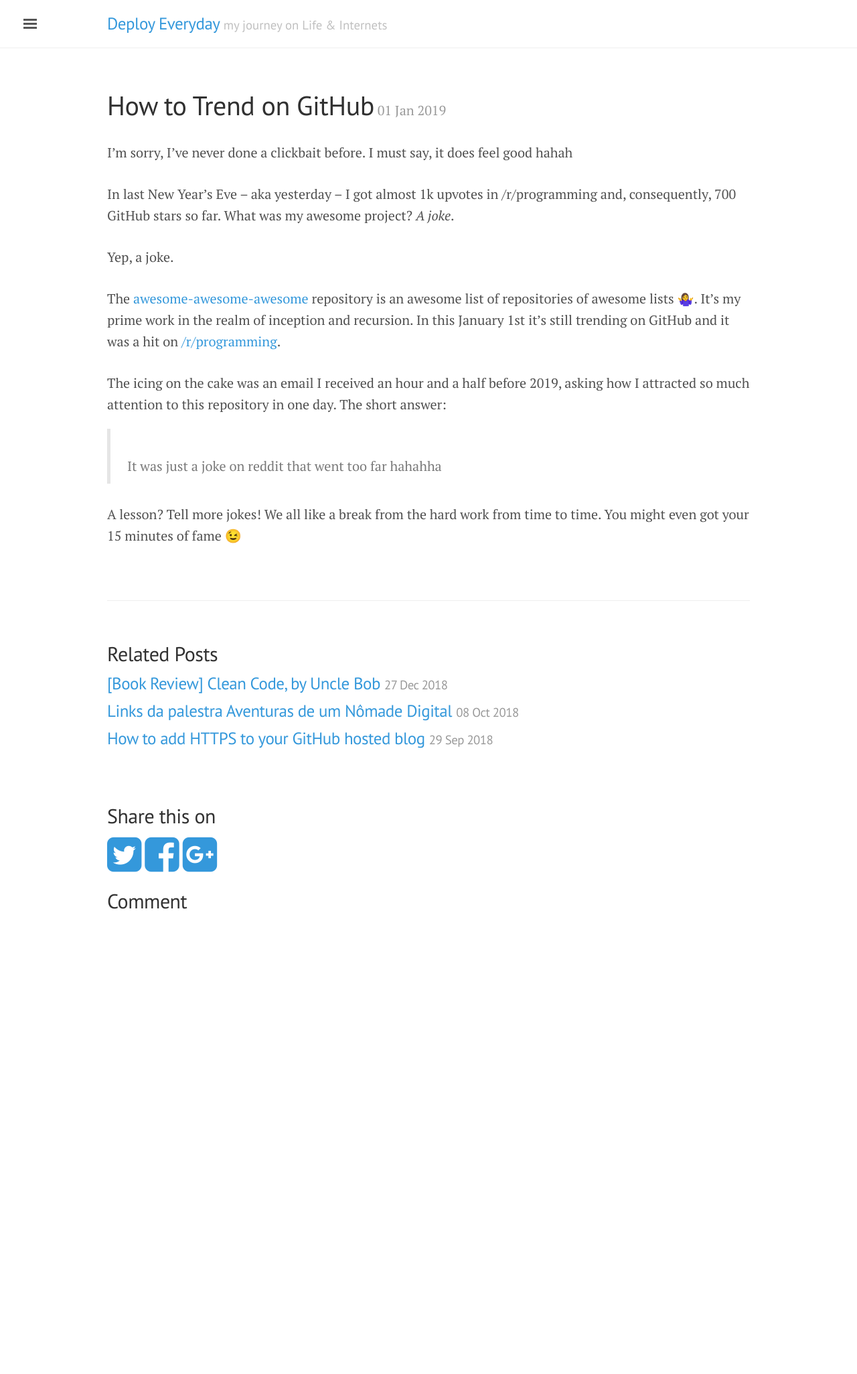
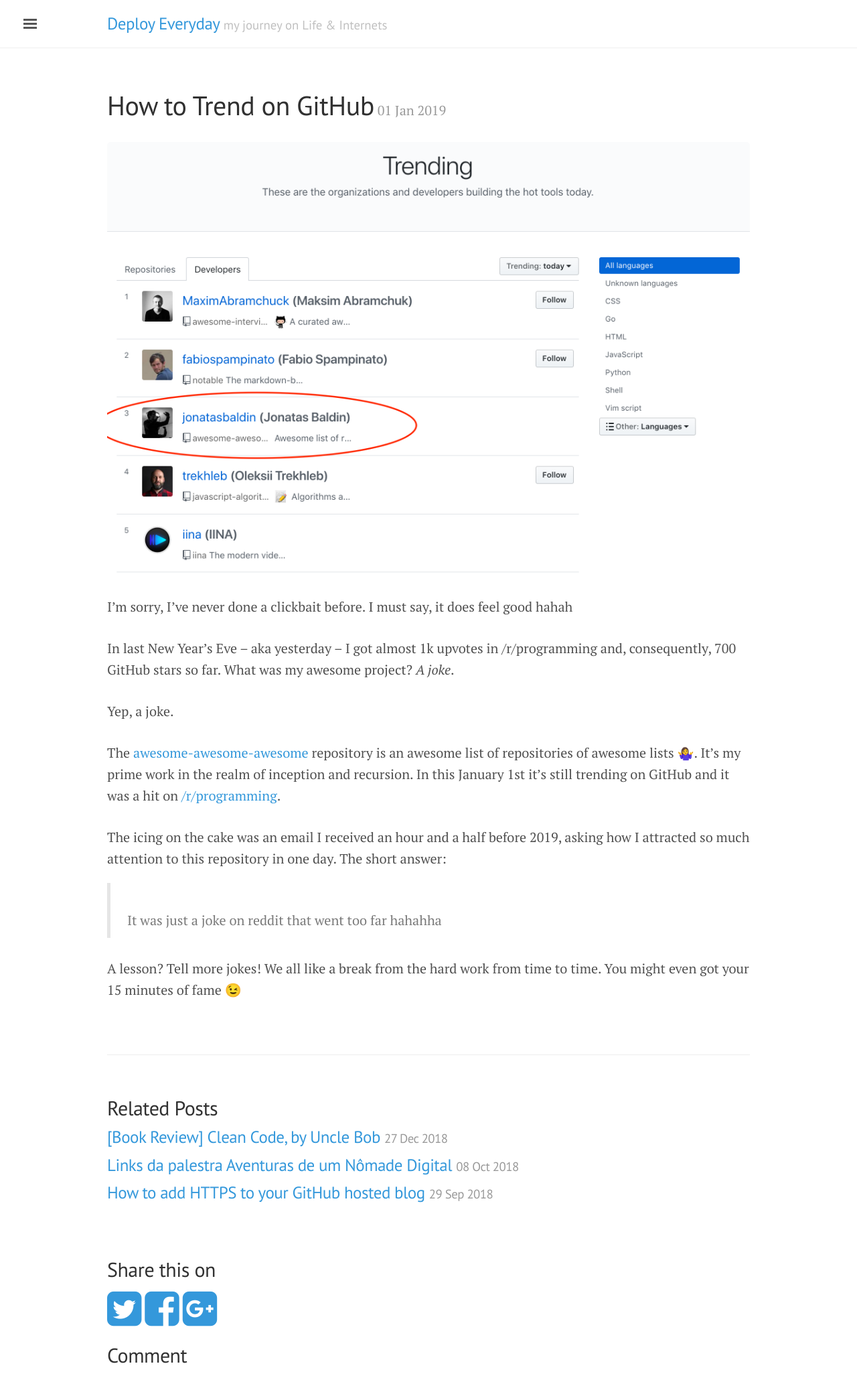
Before and after one commit to jonatasbaldin/jonatasbaldin.github.io, a Jekyll site: the page built from _posts/2019-12-27-how-to-trend-on-github.md, in a window 1280 px wide. Shown: the whole page at 67% size. Built offline with Jekyll 4.4.1, drawn with Linux system fonts in a browser that asks for light colours; nearby versions of some CDN libraries; comment, search, counter and statistics services are not loaded; before the commit the page ends 1374 px from its top, so only the background shows below that.

Commit message:
Add image to How to Trend on GitHub

```diff
--- a/_posts/2019-12-27-how-to-trend-on-github.md
+++ b/_posts/2019-12-27-how-to-trend-on-github.md
@@ -5,6 +5,8 @@
 description: "Do you want to be famous in the developer open source world? Here you will learn everything!"
 image: /img/trending_github.png
 ---
+
+![A screenshot of me trending on GitHub](/img/trending_github.png){: .center-image }
 
 I'm sorry, I've never done a clickbait before. I must say, it does feel good hahah
 
```
